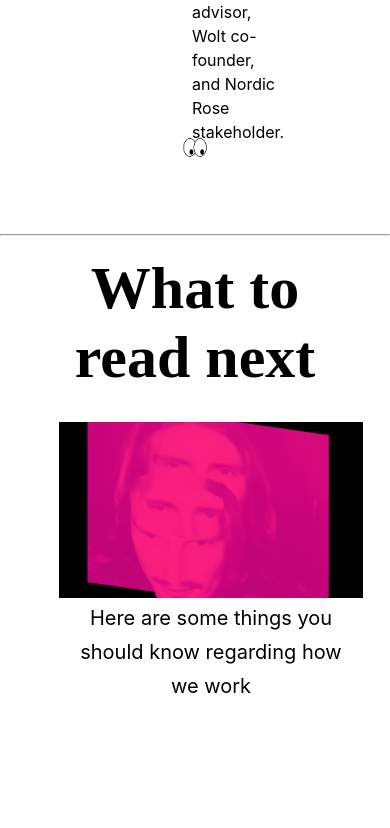
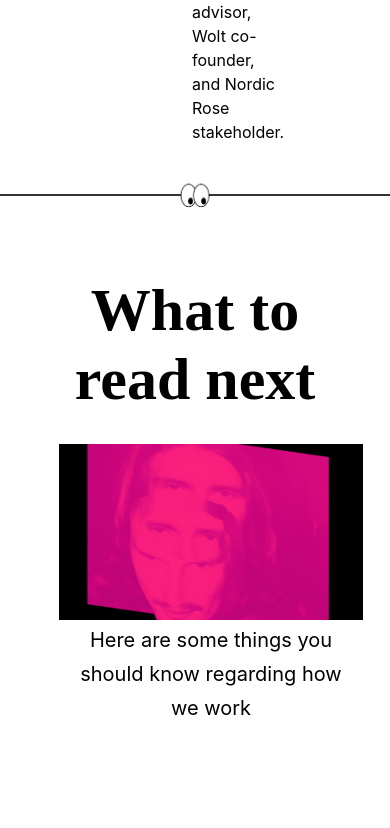
Before and after one commit to vishalthakur-tmpl/Blog-app, a React (Create React App) app: page /article in a window 390 px wide. Shown: the part 2967-3795 px from the top of the page. Built offline with nearby package versions, Linux system fonts and the light colour scheme.

Commit message:
eye-svg-responsive

```diff
--- a/src/App.css
+++ b/src/App.css
@@ -385,7 +385,7 @@ nav a{
   border-radius: 50%;
 }
 
-.image-on-hr4{
+/* .image-on-hr4{
   position: relative;
   margin-top: 90px;
   margin-bottom: 50px;
@@ -402,6 +402,28 @@ nav a{
   left: 50%;
   width: 12%;
   transform: translateX(-50%);
+} */
+
+.image-on-hr4{
+  display: flex;
+  align-items: center;
+  justify-content: center;
+  flex-wrap: wrap;
+}
+.hr4-line {
+  width: 100%;
+  margin: 0;
+  border: 0;
+  height: 2px;
+  background-color: #333;
+  position: relative;
+}
+
+.eyes-on-hr4 {
+  position: absolute;
+  max-width: 15%;
+  max-height: 100%;
+  z-index: 1;
 }
 
 .readNext{
```
